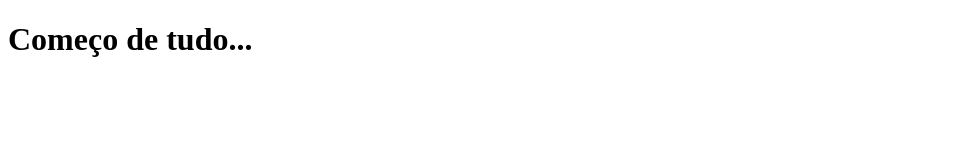
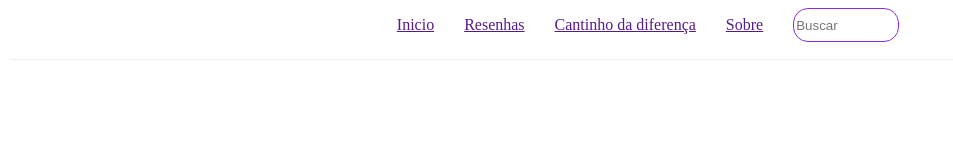
Before and after one commit to edymaravieira/my-blog, a plain HTML site: page index.html in a window 1280 px wide. Shown: the whole page, without its empty margins (0-953 px from the left). Drawn offline with Linux system fonts and the light colour scheme.

Commit message:
Começo da criação da navigation

```diff
--- a/css/style.css
+++ b/css/style.css
@@ -0,0 +1,39 @@
+div#top-bar {
+    background: #fff;
+    width: 100%;
+    height: 51px;
+    position: fixed;
+    margin: 0px;
+    box-shadow: 0 2px 2px -2px rgba(0,0,0,.2);
+}
+
+#top-bar nav{
+    display: flex;
+    align-items: center;
+    justify-content: center;
+}
+
+div#top-links {
+    display: flex;
+    justify-content: center;
+    align-items: center;
+}
+
+#top-links a{
+    display: inline-block;
+    padding-right: 30px;
+}
+
+#top-search {
+    display: flex;
+}
+
+#input-search {
+    display: inline-block;
+    width: 100px;
+    height: 30px;
+    border-radius: 15px;
+    border-style: solid;
+    border-color: blueviolet;
+    border-width: 1px;
+}
--- a/index.html
+++ b/index.html
@@ -4,8 +4,21 @@
     <meta charset="UTF-8">
     <meta name="viewport" content="width=device-width, initial-scale=1.0">
     <title>Meu blog</title>
+    <link rel="stylesheet" type="text/css" href="css/style.css" media="screen" />
 </head>
 <body>
-    <h1>Começo de tudo...</h1>
+    <div id="top-bar">
+        <nav>
+            <div id="top-links">
+                <a href="">Inicio</a>
+                <a href="">Resenhas</a>
+                <a href="">Cantinho da diferença</a>
+                <a href="">Sobre</a>
+            </div>
+            <div id="top-search">
+                <input id="input-search" placeholder="Buscar" type="text">
+            </div>
+        </nav>
+    </div>
 </body>
 </html>
```
